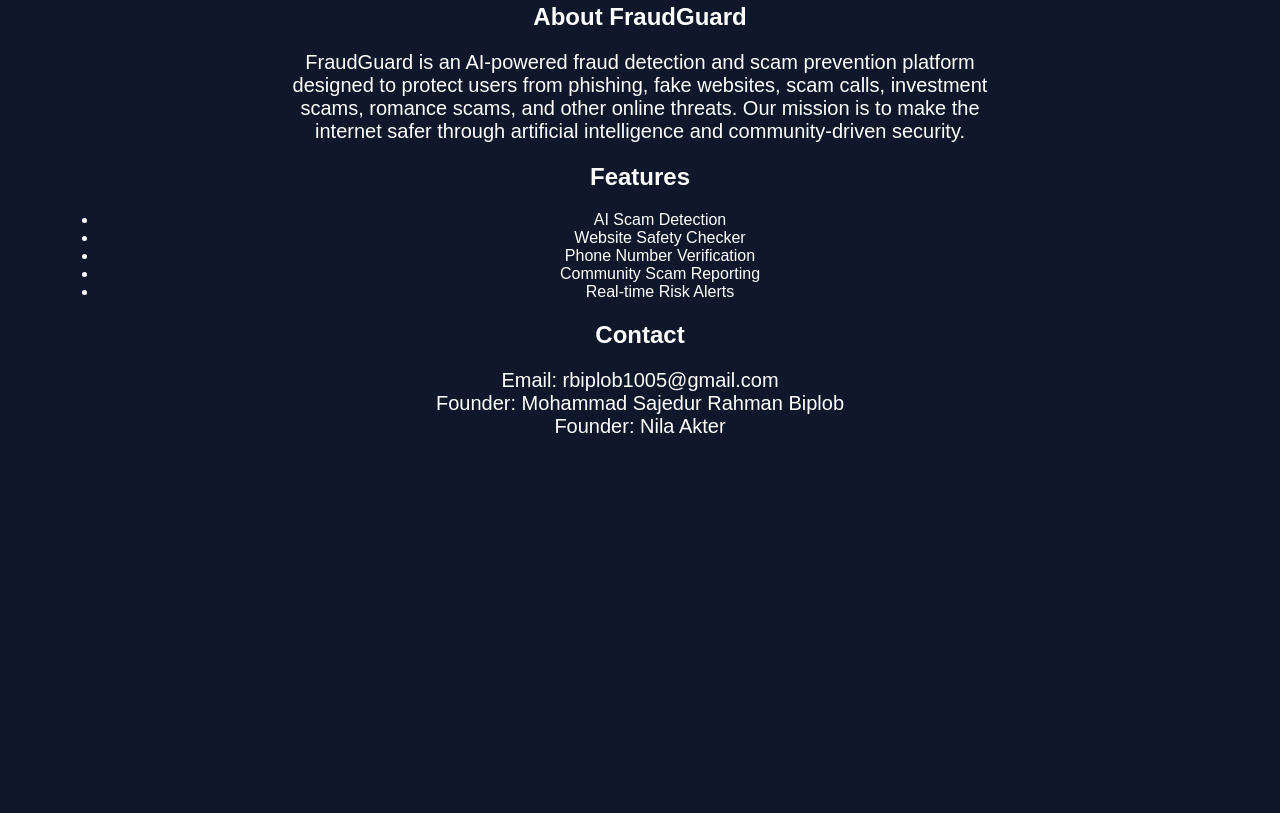
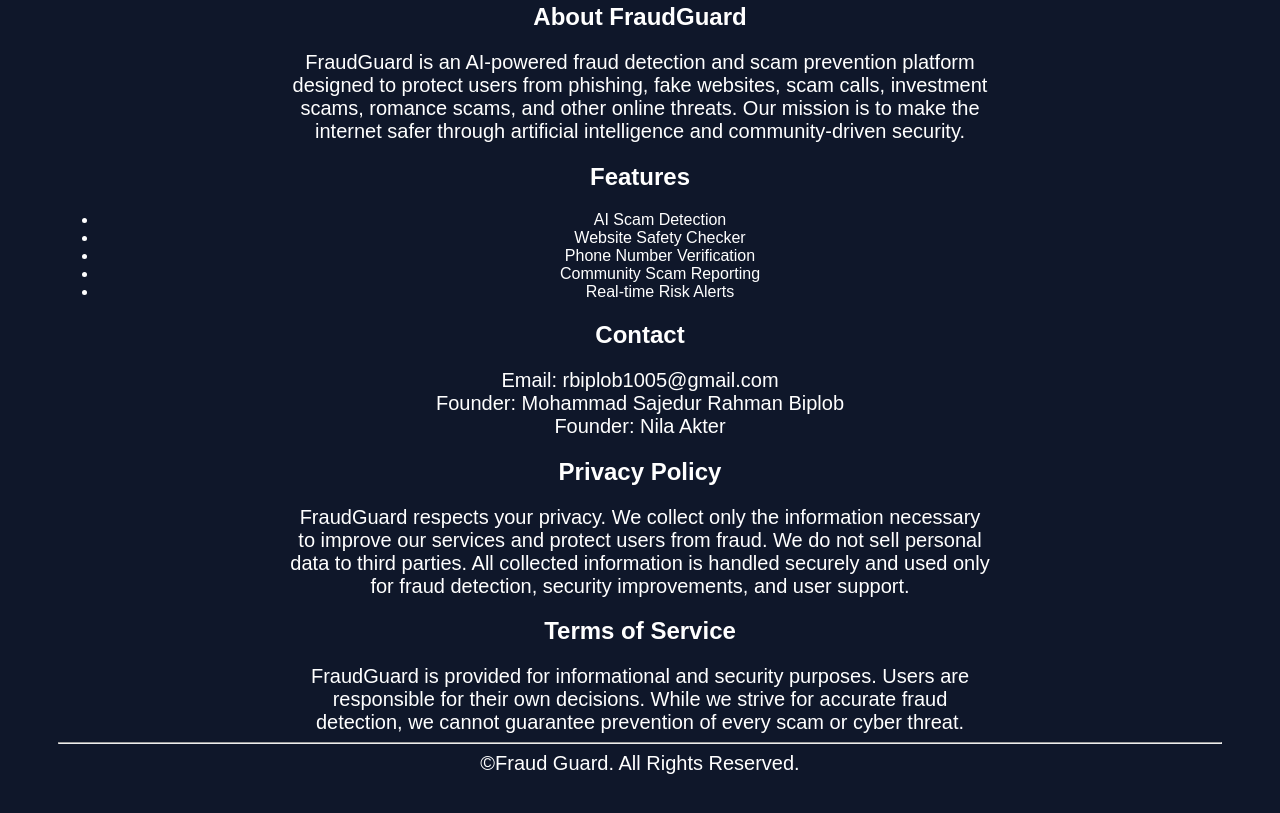
Before and after one commit to fruadguard/fruadguard, a plain HTML site: page index.html in a window 1280 px wide. Shown: the part 329-1142 px from the top of the page. Before the commit the page ends 825 px from the top, so only its background shows below. Drawn offline with Linux system fonts and the light colour scheme.

Commit message:
Update index.html

```diff
--- a/index.html
+++ b/index.html
@@ -49,5 +49,18 @@
 <p>Email: rbiplob1005@gmail.com</p>
 <p>Founder: Mohammad Sajedur Rahman Biplob</p>
 <p>Founder: Nila Akter</p>
+<h2>Privacy Policy</h2>
+
+<p>
+FraudGuard respects your privacy. We collect only the information necessary to improve our services and protect users from fraud. We do not sell personal data to third parties. All collected information is handled securely and used only for fraud detection, security improvements, and user support.
+</p>
+<h2>Terms of Service</h2>
+
+<p>
+FraudGuard is provided for informational and security purposes. Users are responsible for their own decisions. While we strive for accurate fraud detection, we cannot guarantee prevention of every scam or cyber threat.
+</p>
+<hr>
+
+<p>©Fraud Guard. All Rights Reserved.</p>
 </body>
 </html>
```
